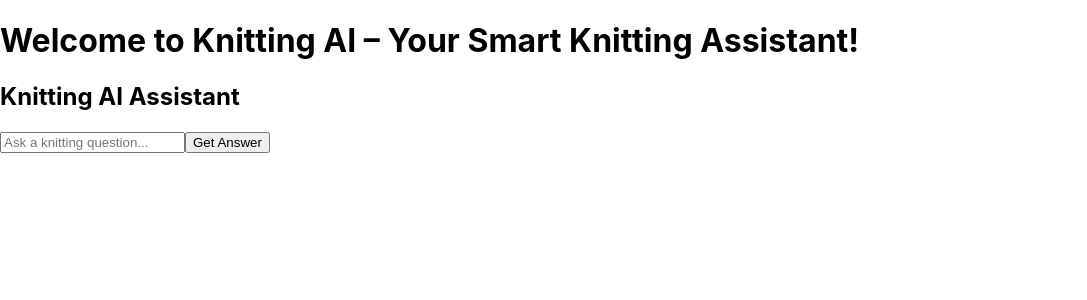
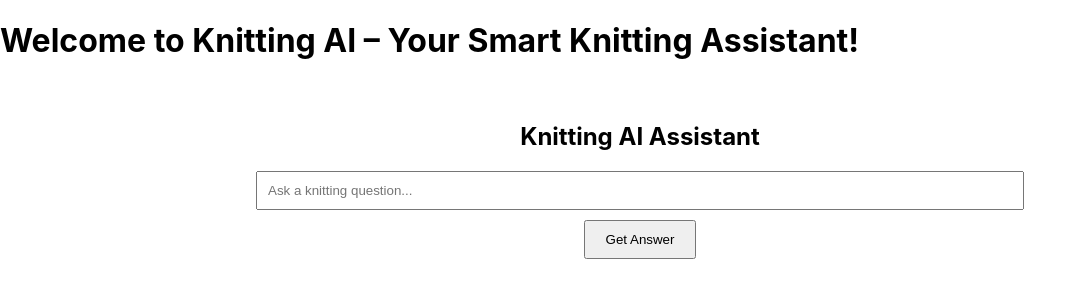
Before and after one commit to OrBirb/Knitting-AI, a React (Create React App) app in the folder knitting-ai/: page / in a window 1280 px wide. Shown: the top 300 px of the page, without its empty margins (0-1087 px from the left). Built offline with nearby package versions, Linux system fonts and the light colour scheme.

Commit message:
Updating knittingAI.js code

```diff
--- a/knitting-ai/src/KnittingAI.js
+++ b/knitting-ai/src/KnittingAI.js
@@ -3,18 +3,32 @@ import React, { useState } from "react";
 function KnittingAI() {
     const [question, setQuestion] = useState("");
     const [response, setResponse] = useState("");
+    const [loading, setLoading] = useState(false);
 
     const askAI = async () => {
-        const apiKey = process.env.REACT_APP_OPENAI_API_KEY || "API_KEY_NOT_FOUND";
+        if (!question.trim()) {
+            setResponse("Please enter a question before asking.");
+            return;
+        }
+
+        const apiKey = process.env.REACT_APP_OPENAI_API_KEY;
+
+        if (!apiKey) {
+            setResponse("Error: Missing API key. Please check your .env file.");
+            return;
+        }
+
         console.log("API Key:", apiKey);
-        const endpoint = "https://api.openai.com/v1/completions";
+        setLoading(true);
 
+        const endpoint = "https://api.openai.com/v1/chat/completions";
         const requestBody = {
             model: "gpt-3.5-turbo",
             messages: [{ role: "user", content: question }],
             max_tokens: 100,
         };
 
+        try {
             const response = await fetch(endpoint, {
                 method: "POST",
                 headers: {
@@ -24,21 +38,45 @@ function KnittingAI() {
                 body: JSON.stringify(requestBody),
             });
 
+            if (!response.ok) {
+                if (response.status === 429) {
+                    throw new Error("Too many requests. Please wait and try again.");
+                } else if (response.status === 401) {
+                    throw new Error("Invalid API Key. Check your .env file.");
+                } else {
+                    throw new Error(`API Error: ${response.status} ${response.statusText}`);
+                }
+            }
+
             const data = await response.json();
+            if (data.choices && data.choices.length > 0) {
                 setResponse(data.choices[0].message.content);
+            } else {
+                setResponse("No response from AI. Try again.");
+            }
+        } catch (error) {
+            console.error("Error fetching AI response:", error);
+            setResponse(error.message);
+        } finally {
+            setLoading(false);
+        }
     };
 
     return (
-        <div>
+        <div style={{ textAlign: "center", padding: "20px" }}>
             <h2>Knitting AI Assistant</h2>
             <input
                 type="text"
                 value={question}
                 onChange={(e) => setQuestion(e.target.value)}
                 placeholder="Ask a knitting question..."
+                style={{ width: "60%", padding: "10px", marginBottom: "10px" }}
             />
-            <button onClick={askAI}>Get Answer</button>
-            <p>{response}</p>
+            <br />
+            <button onClick={askAI} disabled={loading} style={{ padding: "10px 20px" }}>
+                {loading ? "Thinking..." : "Get Answer"}
+            </button>
+            <p style={{ marginTop: "20px", fontWeight: "bold" }}>{response}</p>
         </div>
     );
 }
```
Lines whose indentation alone changed are shown as unchanged.
